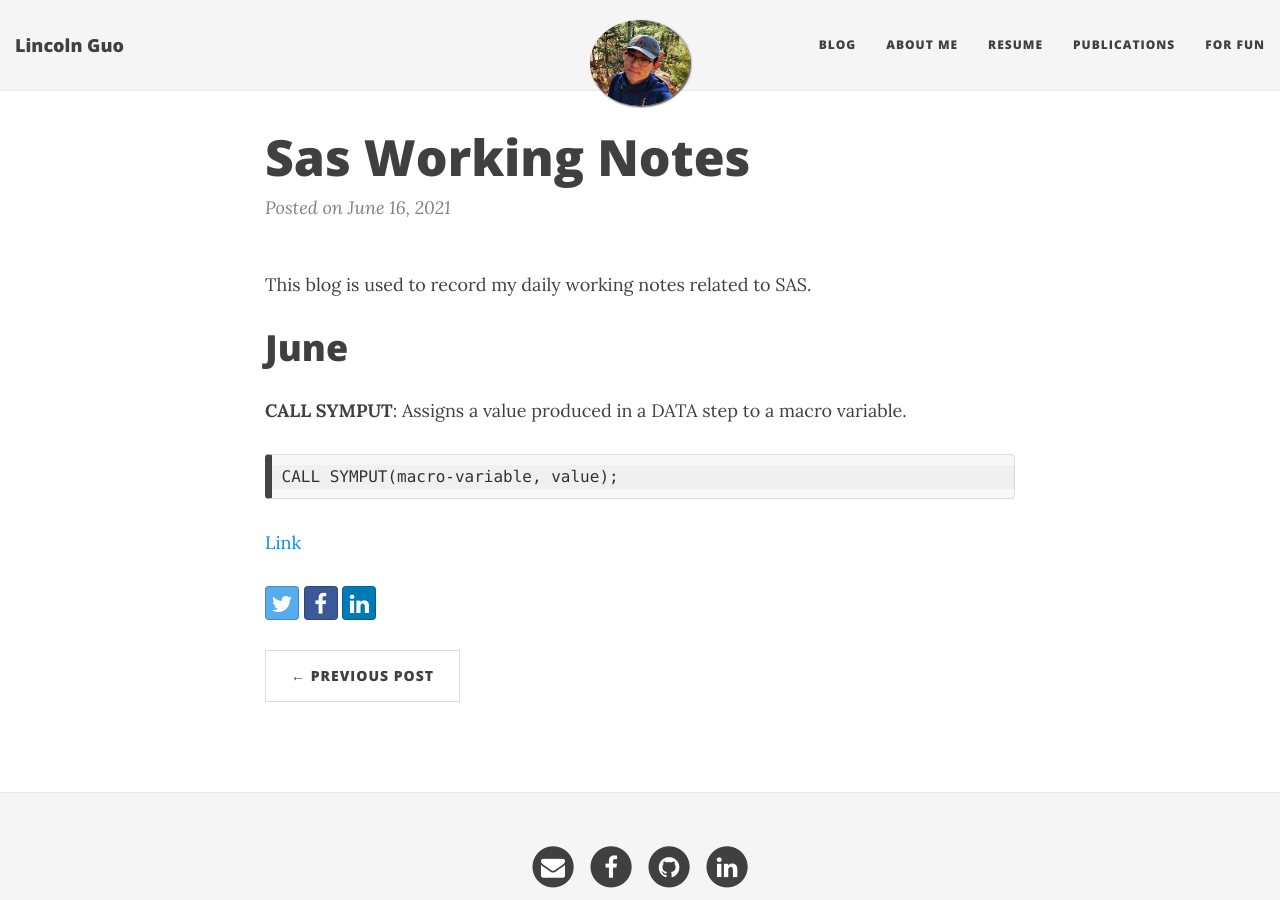
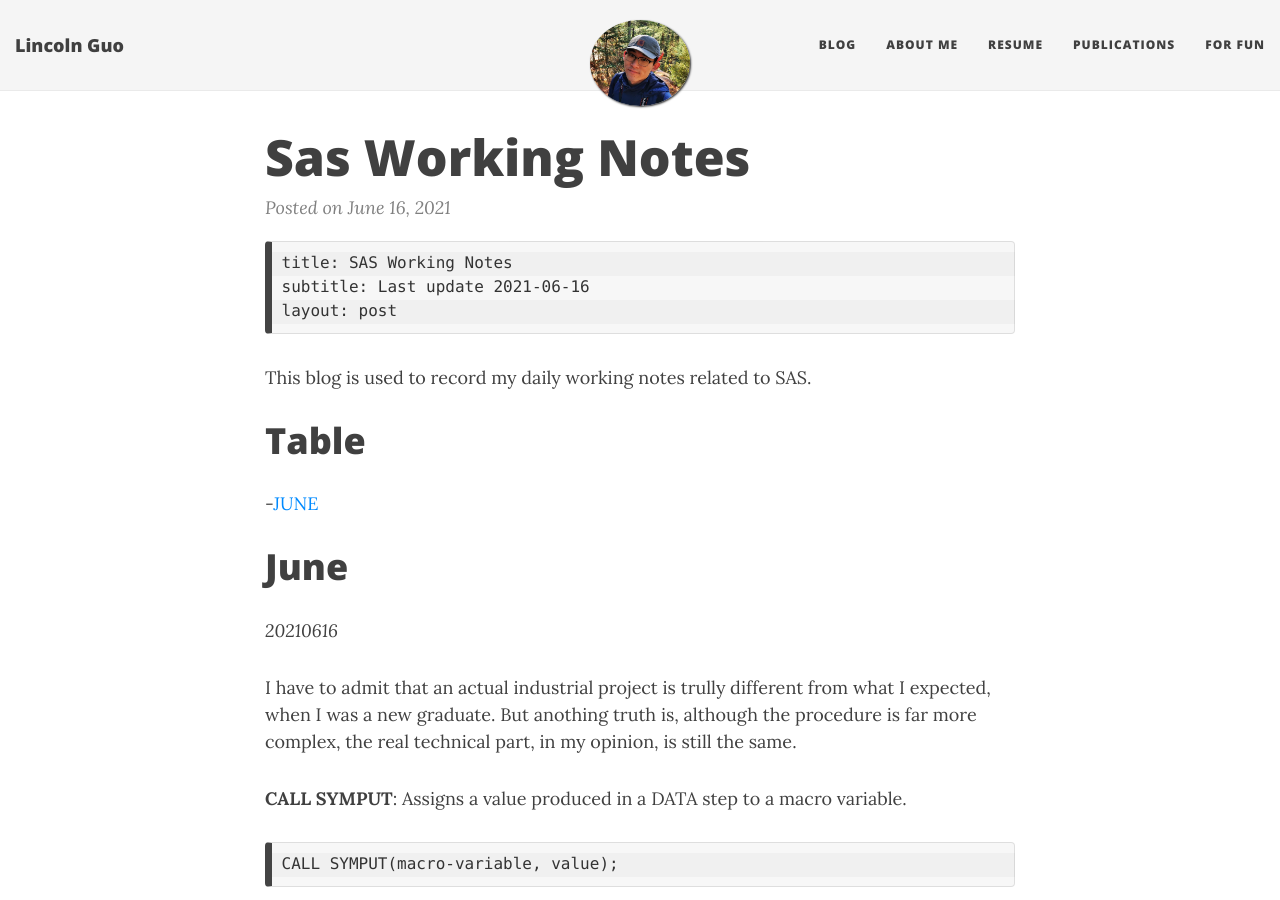
Before and after one commit to LinyiGuo96/LinyiGuo96.github.io, a Jekyll site: the page built from _posts/2021-06-16-SAS-Working-Notes.md, in a window 1280 px wide and 900 px high. Built offline with Jekyll 4.4.1, drawn with Linux system fonts in a browser that asks for light colours; nearby versions of some CDN libraries; comment, search, counter and statistics services are not loaded.

Commit message:
Update 2021-06-16-SAS-Working-Notes.md

````diff
--- a/_posts/2021-06-16-SAS-Working-Notes.md
+++ b/_posts/2021-06-16-SAS-Working-Notes.md
@@ -1,6 +1,21 @@
+```
+title: SAS Working Notes
+subtitle: Last update 2021-06-16
+layout: post
+```
+
+
 This blog is used to record my daily working notes related to SAS.
 
+# Table
+
+-[JUNE](#june)
+
 # June
+
+_20210616_
+
+I have to admit that an actual industrial project is trully different from what I expected, when I was a new graduate. But anothing truth is, although the procedure is far more complex, the real technical part, in my opinion, is still the same.
 
 **CALL SYMPUT**: Assigns a value produced in a DATA step to a macro variable.
 
````
